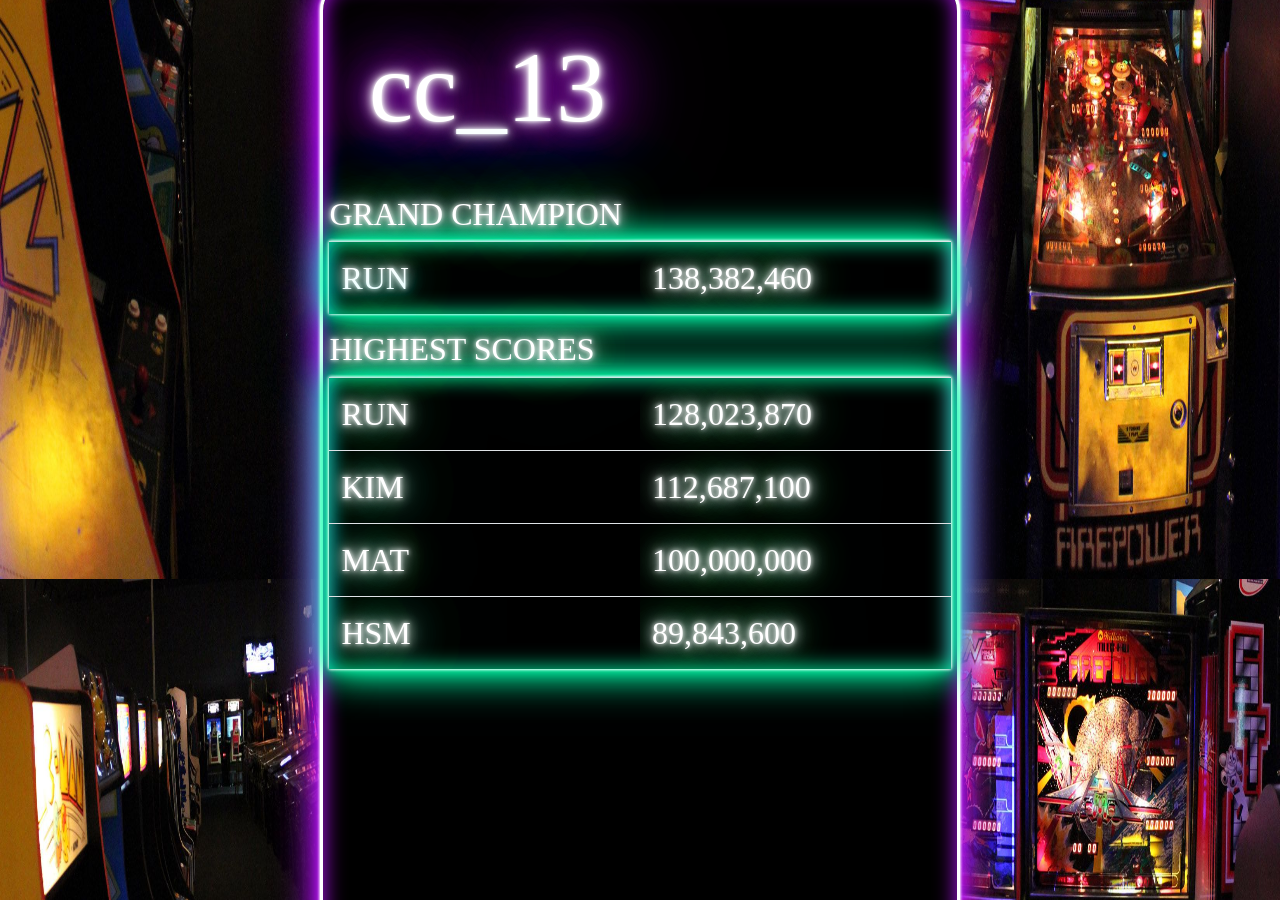
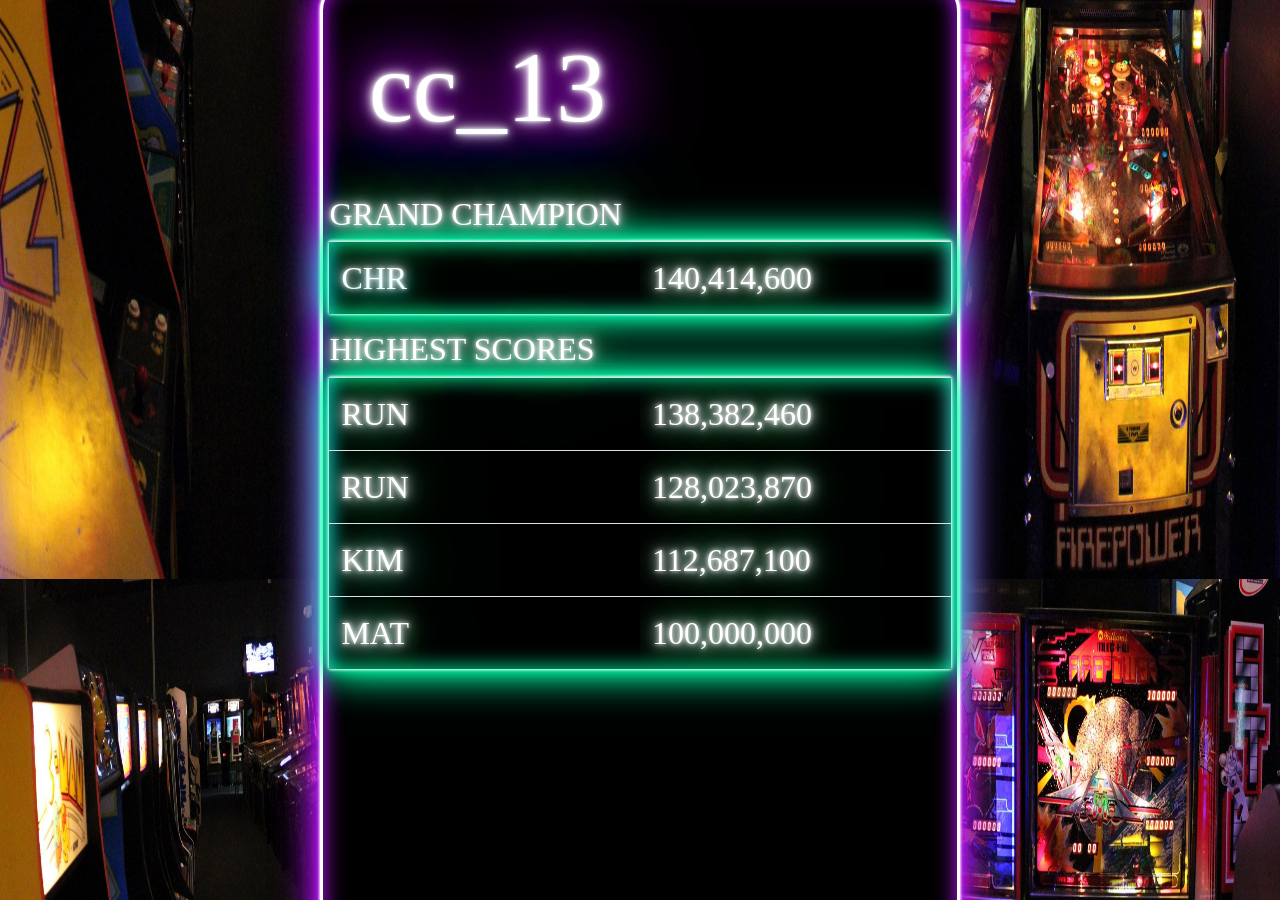
Before and after one commit to vmvpin/vmvpin.github.io, a Jekyll site: the page built from _games/cc_13.md, in a window 1280 px wide and 900 px high, scrolled down 321 px. Built offline with Jekyll 4.4.1, drawn with Linux system fonts in a browser that asks for light colours.

Commit message:
Updated high scores md files

```diff
--- a/_games/cc_13.md
+++ b/_games/cc_13.md
@@ -12,14 +12,14 @@
 ## GRAND CHAMPION
 {:.scoreText}
 
-| RUN | 138,382,460 |
+| CHR | 140,414,600 |
 {:.scoreText .table .td}
 
 ## HIGHEST SCORES
 {:.scoreText}
 
+| RUN | 138,382,460 |
 | RUN | 128,023,870 |
 | KIM | 112,687,100 |
 | MAT | 100,000,000 |
-| HSM | 89,843,600 |
 {:.scoreText .table .td}
```
